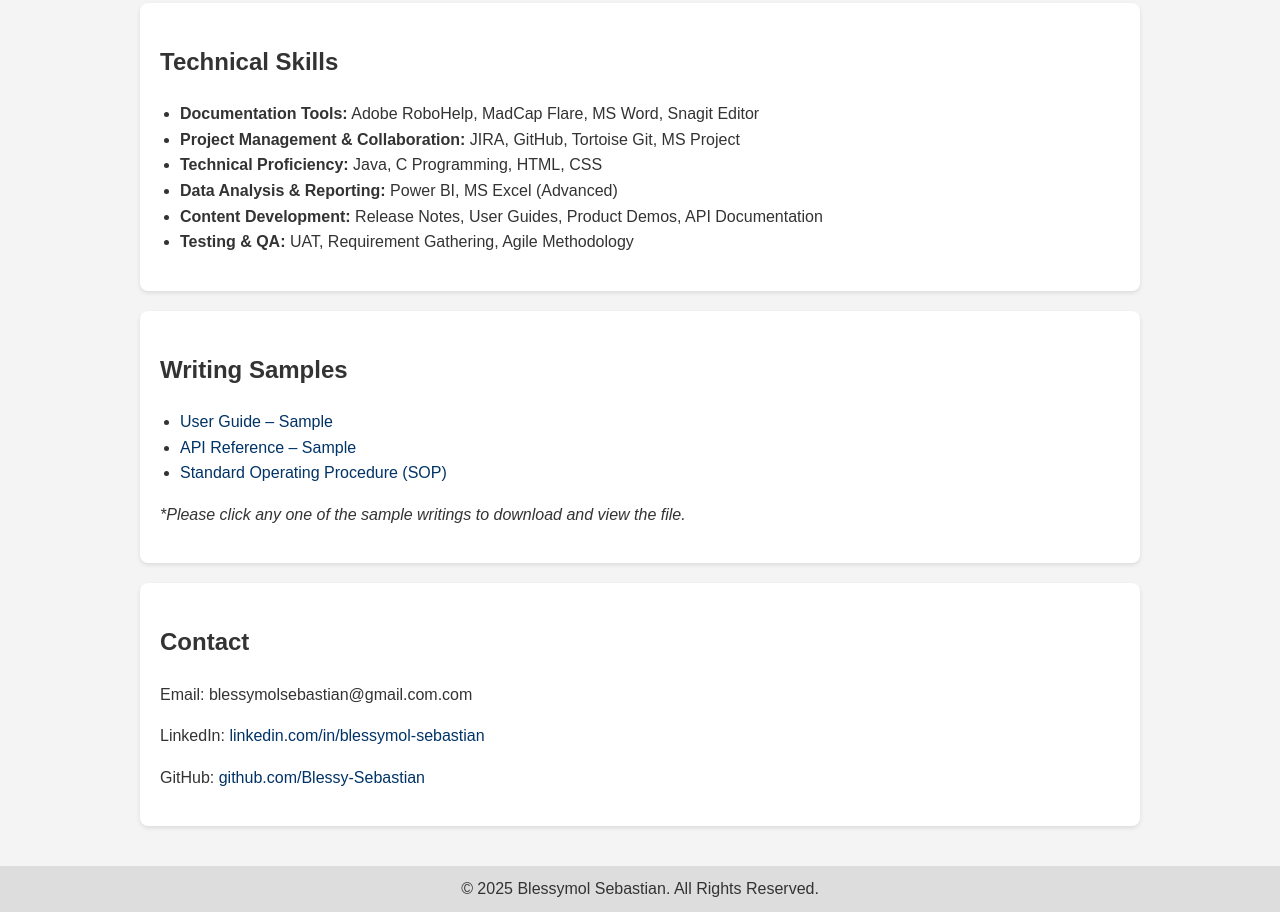
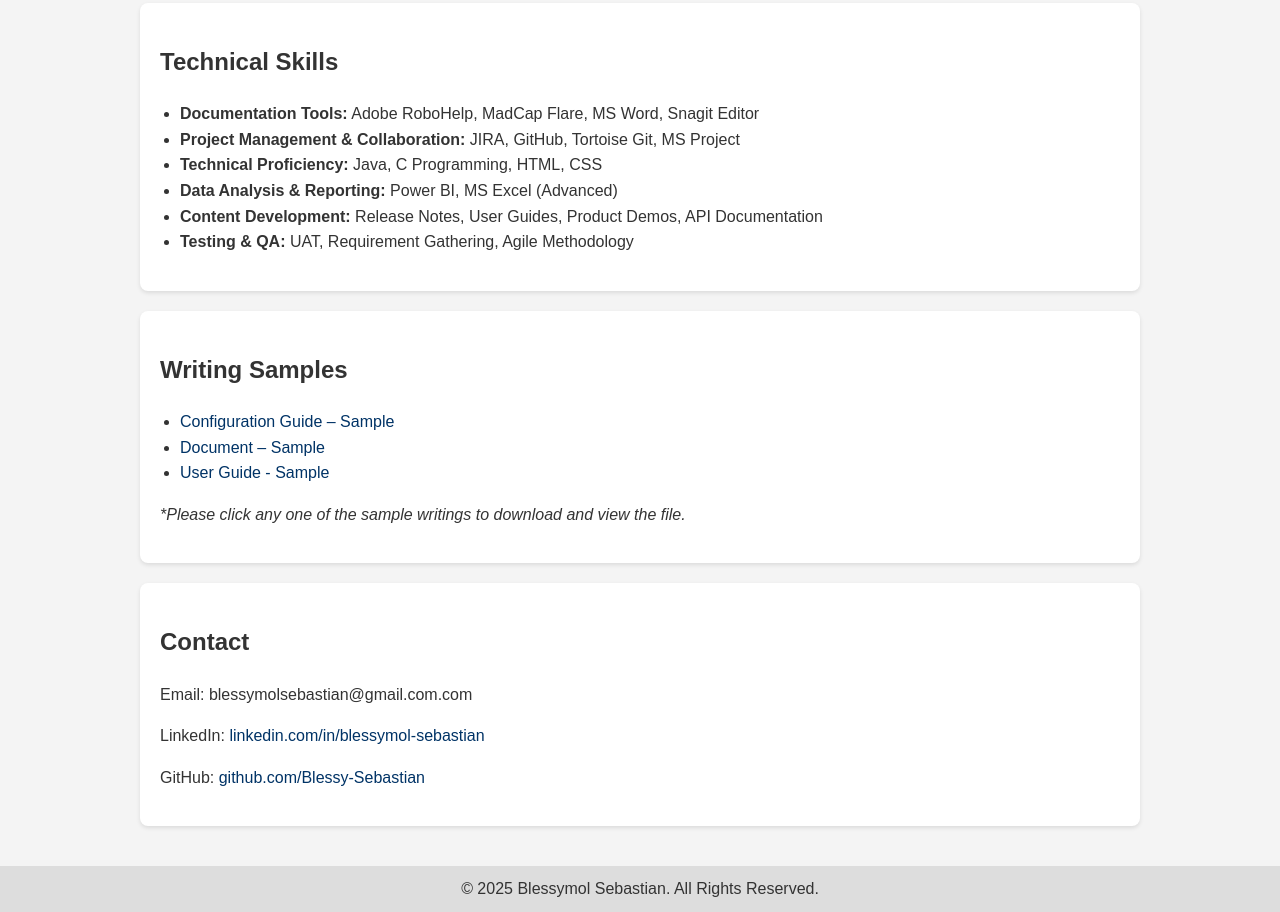
Before and after one commit to Blessy-Sebastian/Blessy-Sebastian.github.io, a plain HTML site: page index.html in a window 1280 px wide. Shown: the part 1156-2068 px from the top of the page. Drawn offline with Linux system fonts and the light colour scheme.

Commit message:
Update index.html

```diff
--- a/index.html
+++ b/index.html
@@ -106,9 +106,9 @@
   <section id="samples">
     <h2>Writing Samples</h2>
     <ul>
-      <li><a href="samples/User_Guide_Sample.pdf" target="_blank">User Guide – Sample</a></li>
-      <li><a href="samples/API_Reference_Documentation.pdf" target="_blank">API Reference – Sample</a></li>
-      <li><a href="samples/SOP_Template.pdf" target="_blank">Standard Operating Procedure (SOP)</a></li>
+      <li><a href="Samples/Sample Configuration Guide.pdf" target="_blank">Configuration Guide – Sample</a></li>
+      <li><a href="Samples/Sample Document.pdf" target="_blank">Document – Sample</a></li>
+      <li><a href="Samples/Sample User Guide.pdf" target="_blank">User Guide - Sample</a></li>
     </ul>
     <p><em>*Please click any one of the sample writings to download and view the file.</em></p>
   </section>
```
